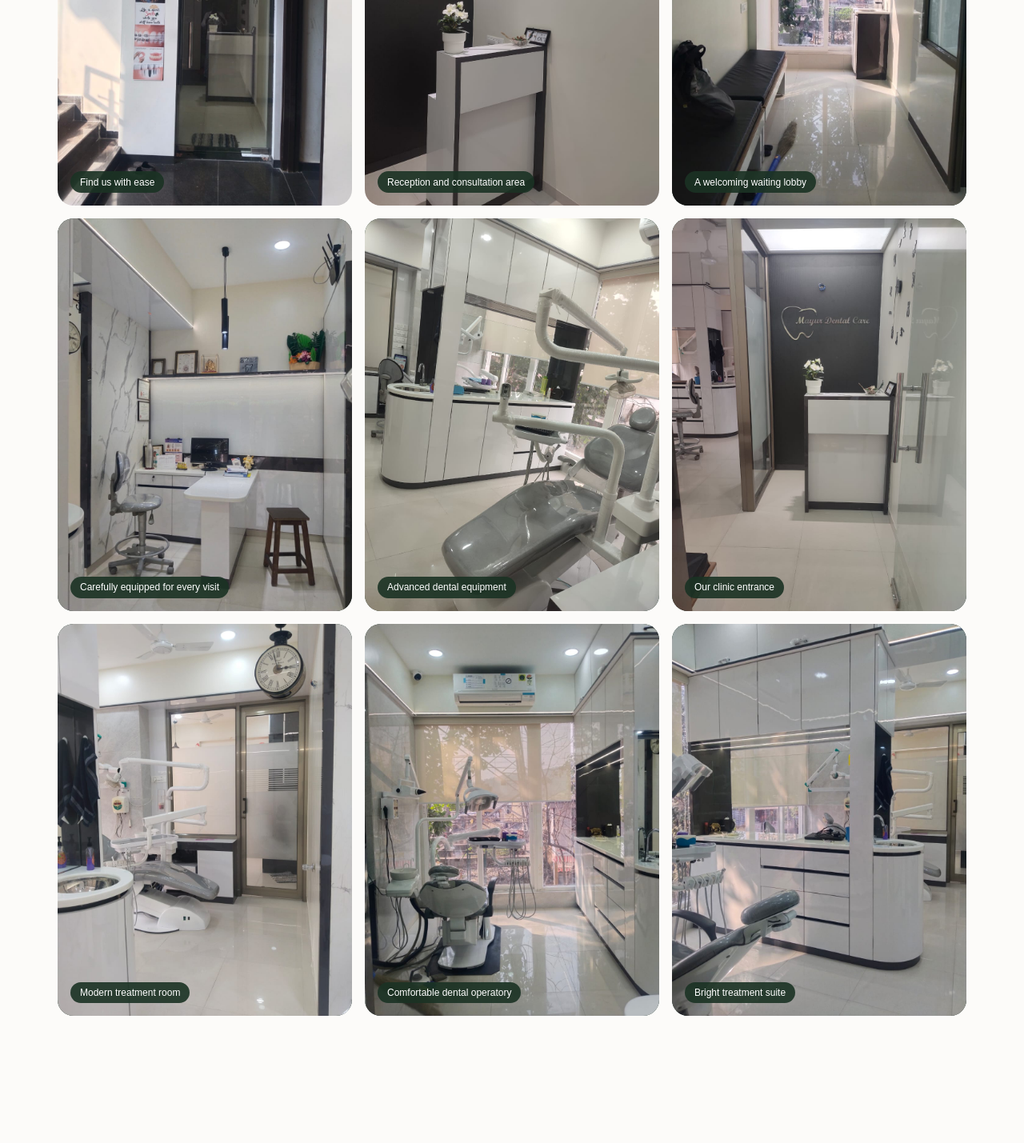
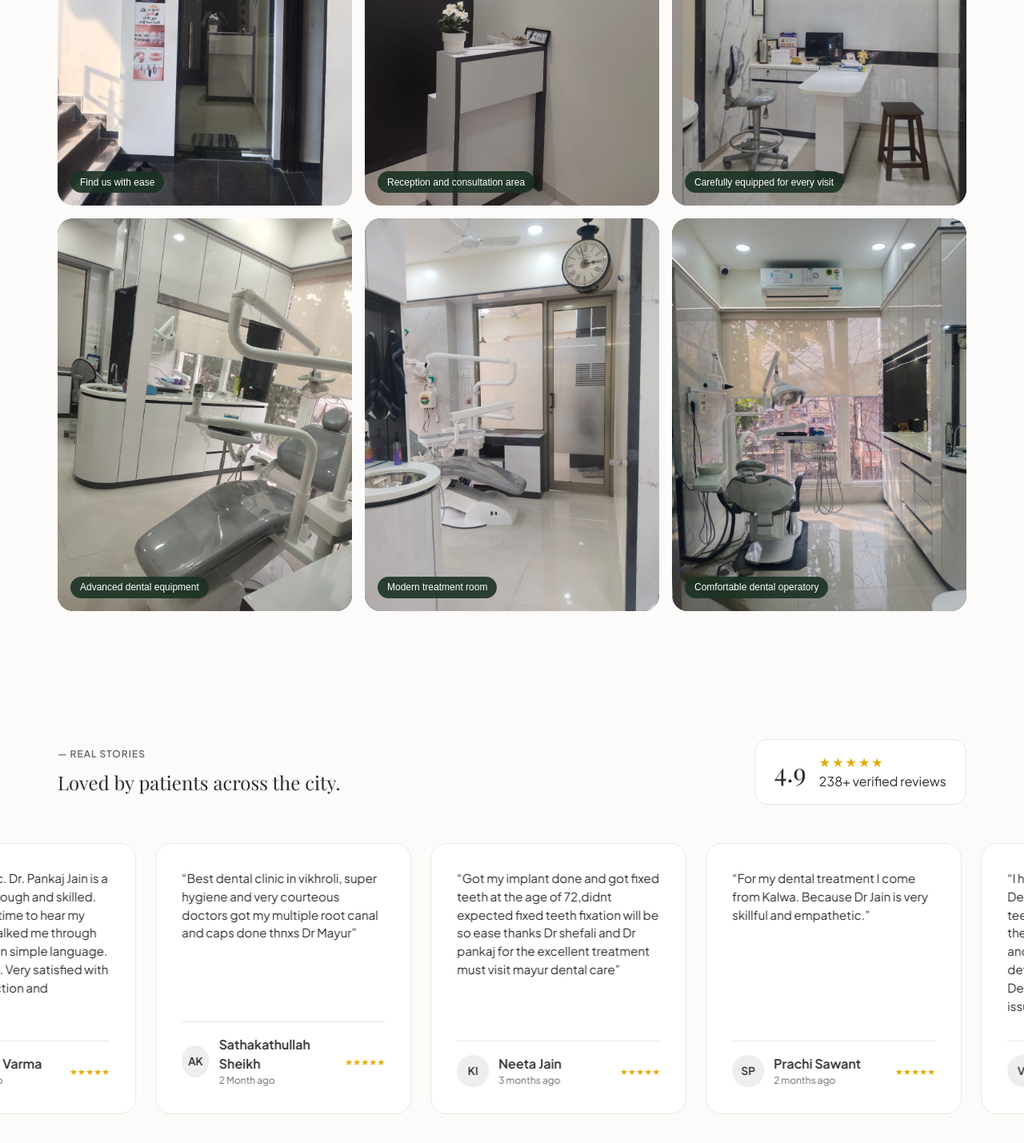
Before and after one commit to paidwork2912/mayir_dental_clinic, a React (Vite) app: page / in a window 1280 px wide. Shown: the part 3217-4646 px from the top of the page at 80% size. Built offline with nearby package versions, Linux system fonts and the light colour scheme; a web font is replaced by a local one.

Commit message:
Update siteData.js

```diff
--- a/src/data/siteData.js
+++ b/src/data/siteData.js
@@ -48,13 +48,10 @@ export const seo = {
 export const galleryPhotos = [
   { src: entrance, title: "Find us with ease", alt: "Mayur Dental Care clinic entrance sign" },
   { src: reception, title: "Reception and consultation area", alt: "Reception and consultation area at Mayur Dental Care" },
-  { src: waitingLobby, title: "A welcoming waiting lobby", alt: "Bright waiting lobby at Mayur Dental Care" },
   { src: doctorsSeat, title: "Carefully equipped for every visit", alt: "Dental chair and equipment at Mayur Dental Care" },
   { src: interior, title: "Advanced dental equipment", alt: "Dental equipment in a treatment room at Mayur Dental Care" },
-  { src: reception2, title: "Our clinic entrance", alt: "Mayur Dental Care reception entrance" },
   { src: interior4, title: "Modern treatment room", alt: "Modern dental treatment room at Mayur Dental Care" },
   { src: interior3, title: "Comfortable dental operatory", alt: "Comfortable dental operatory at Mayur Dental Care" },
-  { src: interior2, title: "Bright treatment suite", alt: "Bright dental treatment suite at Mayur Dental Care" },
 ];
 
 export const services = [
```
